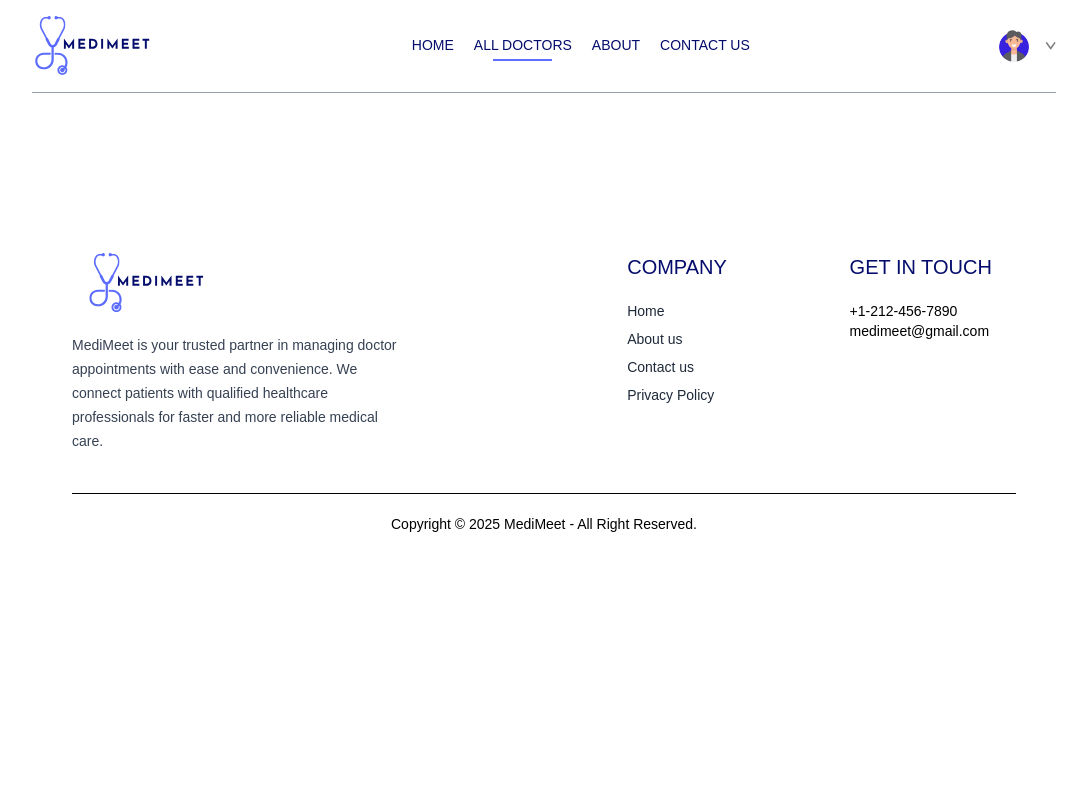
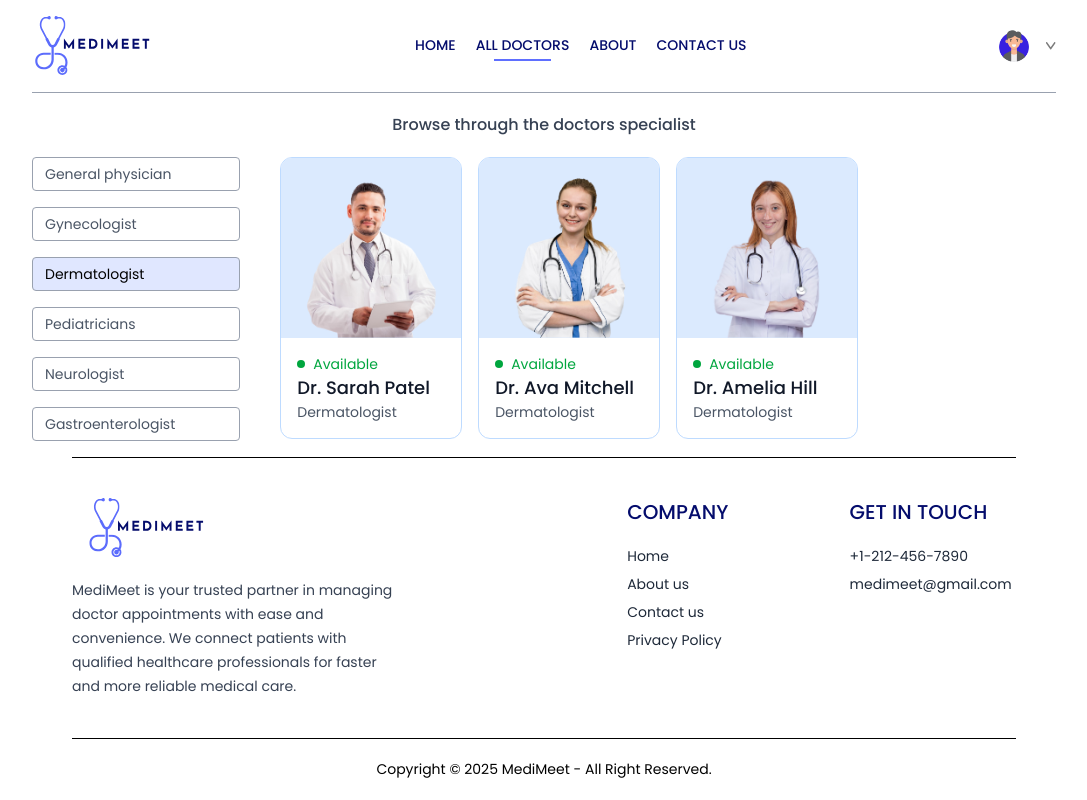
Before and after one commit to tanurims/MediMeet, a React (Vite) app in the folder frontend/: page /doctors/Dermatologist in a window 1280 px wide. Shown: the whole page, without its empty margins (96-1183 px from the left). Built offline with nearby package versions, Linux system fonts and the light colour scheme.

Commit message:
All doctors page with filter by speciality

```diff
--- a/frontend/src/App.jsx
+++ b/frontend/src/App.jsx
@@ -1,5 +1,6 @@
 import React from 'react'
 import { Routes, Route } from 'react-router-dom'
+import { BrowserRouter } from 'react-router-dom'
 import Home from './pages/Home'
 import Navbar from './components/Navbar'
 import Doctors from './pages/Doctors'
--- a/frontend/src/components/Banner.jsx
+++ b/frontend/src/components/Banner.jsx
@@ -22,6 +22,8 @@ const Banner = () => {
 
         </div>
 
+
+
     </div>
   )
 }
--- a/frontend/src/components/Footer.jsx
+++ b/frontend/src/components/Footer.jsx
@@ -1,10 +1,13 @@
 import React from 'react'
 import { assets } from '../assets/assets'
+import { NavLink } from 'react-router-dom'
 
 const Footer = () => {
   return (
-    <div className='md:mx-10'>
-        <div className='flec flec-col sm:grid grid-cols-[3fr_1fr_1fr] gap-14 my-10 mt-40 text-sm'>
+    <div className='md:mx-10 mt-4'>
+         <hr/>
+        <div className='flex flex-col sm:grid grid-cols-[3fr_1fr_1fr] gap-14 my-10 mt-10 text-sm'>
+
             {/*Left section*/}
             <div>
                 <img className='mb-5 w-40 h-15' src={assets.logo1} alt="Logo 1"/>
@@ -15,10 +18,19 @@ const Footer = () => {
             <div>
                 <p className='text-xl font-medium mb-5 text-fprimary'>COMPANY</p>
                 <ul className='flex flex-col gap-2 text-gray-800'>
-                    <li>Home</li>
-                    <li>About us</li>
-                    <li>Contact us</li>
-                    <li>Privacy Policy</li>
+                    <NavLink to={'/'}>
+                        <li className='hover:text-primary cursor-pointer'>Home</li>
+                    </NavLink>
+                    <NavLink to={'/about'}>
+                        <li className='hover:text-primary cursor-pointer'>About us</li>
+                    </NavLink>
+                    <NavLink to={'/contact'}>
+                        <li className='hover:text-primary cursor-pointer'>Contact us</li>
+                    </NavLink>
+
+                        <li className='hover:text-primary cursor-pointer'>Privacy Policy</li>
+
+
                 </ul>
 
             </div>
@@ -26,9 +38,9 @@ const Footer = () => {
             {/*Right section*/}
             <div>
                 <p className='text-xl font-medium mb-5 text-fprimary'>GET IN TOUCH</p>
-                <ul flex flex-col gap-2 text-gray-800>
-                    <li>+1-212-456-7890</li>
-                    <li>medimeet@gmail.com</li>
+                <ul className='flex flex-col gap-2 text-gray-800'>
+                    <li className='hover:text-primary cursor-pointer'>+1-212-456-7890</li>
+                    <li className='hover:text-primary cursor-pointer'>medimeet@gmail.com</li>
                 </ul>
 
             </div>
--- a/frontend/src/components/Navbar.jsx
+++ b/frontend/src/components/Navbar.jsx
@@ -9,13 +9,21 @@ const Navbar = () => {
   const [showMenu, setShowMenu] = useState(false);
   const [token,setToken] = useState(true);
   const [showDropdown, setShowDropdown] = useState(false);
+
   const toggleDropdown = () => {
     setShowDropdown(!showDropdown);
+  };
+  const handleMouseEnter = () => {
+    setShowDropdown(true);
+  };
+
+  const handleMouseLeave = () => {
+    setShowDropdown(false);
   };
 
   return (
     <div className='flex items-center justify-between text-sm py-4 mb-5 border-b border-b-gray-400'>
-      <img className="h-15 cursor-pointer" src={assets.logo1} alt="logo"  />
+      <img onClick={() => navigate('/')} className="h-15 cursor-pointer" src={assets.logo1} alt="logo"  />
       <ul className="hidden md:flex item-start gap-5 font-medium">
         <NavLink to='/'>
             <li className="py-1 text-fprimary transition-all duration-500 ease-in-out hover:scale-105">HOME</li>
@@ -37,10 +45,18 @@ const Navbar = () => {
       </ul>
       <div className='flex-items-center gap-4'>
         { token
-        ?<div className='flex items-center gap-4 group relative cursor-pointer'>
-          <img className="w-8 rounded-full" src={assets.profile_pic} alt="profile pic"/>
-          <img className="w-2.5 hover:translate-y-1" src={assets.dropdown_icon} onClick={toggleDropdown} />
-          <div className={`absolute top-10 right-0 pt-14 text-base font-medium text-gray-600 ${showDropdown ? 'block' : 'hidden'} `}>
+        ? <div
+            className='flex items-center gap-4 relative cursor-pointer'
+            onMouseEnter={handleMouseEnter}
+            onMouseLeave={handleMouseLeave}
+          >
+            <img className="w-8 rounded-full" src={assets.profile_pic} alt="profile pic"/>
+            <img
+              className="w-2.5 transition-transform duration-200 hover:translate-y-1"
+              src={assets.dropdown_icon}
+              onClick={toggleDropdown}
+            />
+            <div className={`absolute top-full right-0 mt-2 text-base font-medium text-gray-600 z-50 transition-all duration-200 ${showDropdown ? 'opacity-100 visible' : 'opacity-0 invisible'}`}>
             <div className='min-w-48 bg-stone-100 rounded flex flex-col gap-4 p-4'>
               <p onClick={() => navigate('/my-profile')} className='hover:text-fprimary cursor-pointer'>My Profile</p>
               <p onClick={() => navigate('/my-appointments')} className='hover:text-fprimary cursor-pointer'>My Appointments</p>
--- a/frontend/src/index.css
+++ b/frontend/src/index.css
@@ -1,10 +1,10 @@
 /* stylelint-disable */
+
+@import url('https://fonts.googleapis.com/css2?family=Nunito:ital,wght@0,200..1000;1,200..1000&family=Outfit:wght@100..900&family=Poppins:ital,wght@0,100;0,200;0,300;0,400;0,500;0,600;0,700;0,800;0,900;1,100;1,200;1,300;1,400;1,500;1,600;1,700;1,800;1,900&display=swap');
 
 @import "tailwindcss";
 
-@import url('https://fonts.googleapis.com/css2?family=Nunito:ital,wght@0,200..1000;1,200..1000&family=Outfit:wght@100..900&family=Poppins:ital,wght@0,100;0,200;0,300;0,400;0,500;0,600;0,700;0,800;0,900;1,100;1,200;1,300;1,400;1,500;1,600;1,700;1,800;1,900&display=swap');
-
-*{
+* {
   font-family: 'Poppins', sans-serif;
 }
 
@@ -15,10 +15,10 @@
   --grid-template-columns-auto: repeat(auto-fit, minmax(200px, 1fr));
 }
 
-.active hr{
-  @apply block
+.active hr {
+  @apply block;
 }
 
-::-webkit-scrollbar{
-  @apply hidden
+::-webkit-scrollbar {
+  @apply hidden;
 }
--- a/frontend/src/pages/Doctors.jsx
+++ b/frontend/src/pages/Doctors.jsx
@@ -1,10 +1,77 @@
-import React from 'react'
+import React, { useContext, useEffect, useState } from 'react'
+import { useParams} from 'react-router-dom'
+import { AppContext } from '../context/AppContext'
+import { useNavigate } from 'react-router-dom'
+const Doctors = () => {
 
-const Doctors = () => {
+  const {speciality} = useParams()
+  const [filterDoc, setFilterDoc] = useState([])
+  const{doctors} =useContext(AppContext)
+  const navigate = useNavigate()
+
+  const applyFilter = () => {
+    if(speciality){
+      setFilterDoc(doctors.filter(doc => doc.speciality === speciality))
+    }else{
+      setFilterDoc(doctors)
+    }
+  }
+
+  //if changes, this execute
+  useEffect(()=>{
+    applyFilter()
+  },[doctors,speciality])
+
+
+
   return (
     <div>
+      <p className='text-gray-700 text-center font-medium'>Browse through the doctors specialist</p>
+      <div className='flex flex-col sm:flex-row items-startgap-5 mt-5'>
+        <div className='flex flex-col gap-4 text-sm text-gray-600 pr-10'>
+          <p onClick={()=> speciality === 'General physician'? navigate('/doctors') : navigate('/doctors/General physician')} className={`w-[94vw] sm:w-auto pl-3 py-1.5 pr-16 border border-gray-400 rounded transition-all cursor-pointer ${speciality === "General physician" ? "bg-indigo-100 text-black":""} hover:translate-y-[-5px] transition-all duration-300`}>General physician</p>
+          <p onClick={()=> speciality === 'Gynecologist'? navigate('/doctors') : navigate('/doctors/Gynecologist')} className={`w-[94vw] sm:w-auto pl-3 py-1.5 pr-16 border border-gray-400 rounded transition-all cursor-pointer ${speciality === "Gynecologist" ? "bg-indigo-100 text-black":""} hover:translate-y-[-5px] transition-all duration-300`}>Gynecologist</p>
+          <p onClick={()=> speciality === 'Dermatologist'? navigate('/doctors') : navigate('/doctors/Dermatologist')} className={`w-[94vw] sm:w-auto pl-3 py-1.5 pr-16 border border-gray-400 rounded transition-all cursor-pointer ${speciality === "Dermatologist" ? "bg-indigo-100 text-black":""} hover:translate-y-[-5px] transition-all duration-300`}>Dermatologist</p>
+          <p onClick={()=> speciality === 'Pediatricians'? navigate('/doctors') : navigate('/doctors/Pediatricians')} className={`w-[94vw] sm:w-auto pl-3 py-1.5 pr-16 border border-gray-400 rounded transition-all cursor-pointer ${speciality === "Pediatricians" ? "bg-indigo-100 text-black":""} hover:translate-y-[-5px] transition-all duration-300`}>Pediatricians</p>
+          <p onClick={()=> speciality === 'Neurologist'? navigate('/doctors') : navigate('/doctors/Neurologist')} className={`w-[94vw] sm:w-auto pl-3 py-1.5 pr-16 border border-gray-400 rounded transition-all cursor-pointer ${speciality === "Neurologist" ? "bg-indigo-100 text-black":""} hover:translate-y-[-5px] transition-all duration-300`}>Neurologist</p>
+          <p onClick={()=> speciality === 'Gastroenterologist'? navigate('/doctors') : navigate('/doctors/Gastroenterologist')} className={`w-[94vw] sm:w-auto pl-3 py-1.5 pr-16 border border-gray-400 rounded transition-all cursor-pointer ${speciality === "Gastroenterologist" ? "bg-indigo-100 text-black":""} hover:translate-y-[-5px] transition-all duration-300`}>Gastroenterologist</p>
+        </div>
+        <div className='w-full'>
+          {filterDoc && filterDoc.length > 0 ? (
+            <div className={`grid gap-4 gap-y-6 ${
+              filterDoc.length === 1
+                ? 'grid-cols-1 max-w-sm mx-auto sm:mx-0'
+                : filterDoc.length === 2
+                ? 'grid-cols-1 sm:grid-cols-2 max-w-2xl mx-auto sm:mx-0'
+                : 'grid-cols-1 sm:grid-cols-2 lg:grid-cols-3 xl:grid-cols-4'
+            }`}>
+          {
+            filterDoc.map((item,index)=>(
+                <div onClick={()=>navigate(`/appointment/${item._id}`)} key={index} className='border border-blue-200 rounded-xl overflow-hidden cursor-pointer hover:translate-y-[-10px] transition-all duration-500'>
+                    <img className='bg-blue-100' src={item.image} alt="" />
+                    <div className='p-4'>
+                        <div className='flex items-center gap-2 text-sm text-center text-green-600'>
+                            <p className='w-2 h-2 bg-green-600 rounded-full'></p><p>Available</p>
+                        </div>
+                        <p className='text-gray-900 text-lg font-medium'>{item.name}</p>
+                        <p className='text-gray-600 text-sm'>{item.speciality}</p>
+                    </div>
+                </div>
+
+            ))}
+
+        </div>
+          ) : (
+            <div className='text-center py-12'>
+              <p className='text-gray-500 text-lg'>No doctors found for this specialty</p>
+            </div>
+
+
+      )}
+      </div>
 
     </div>
+  </div>
   )
 }
 
```
